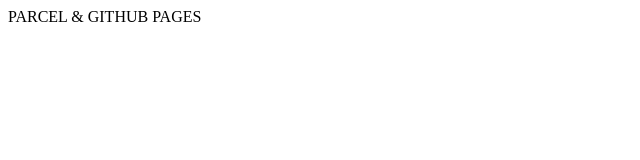
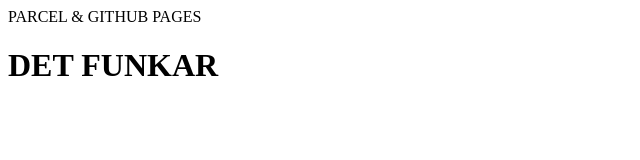
Before and after one commit to cleivas/parcel-pages, a website: page src/index.html in a window 1280 px wide. Shown: the whole page, without its empty margins (0-640 px from the left). Drawn offline with Linux system fonts and the light colour scheme.

Commit message:
updated index.html

```diff
--- a/src/index.html
+++ b/src/index.html
@@ -8,5 +8,6 @@
 </head>
 <body>
     PARCEL & GITHUB PAGES
+    <h1>DET FUNKAR</h1>
 </body>
 </html>
```
Also changed, not shown: docs/index.html (+1 -1 lines).
